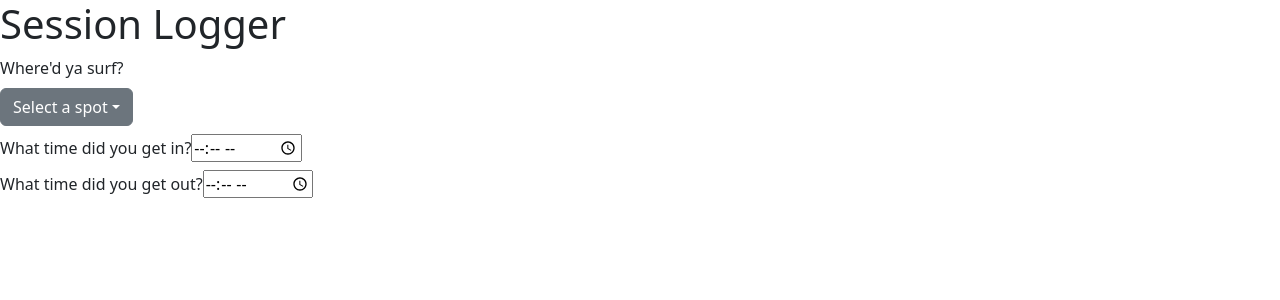
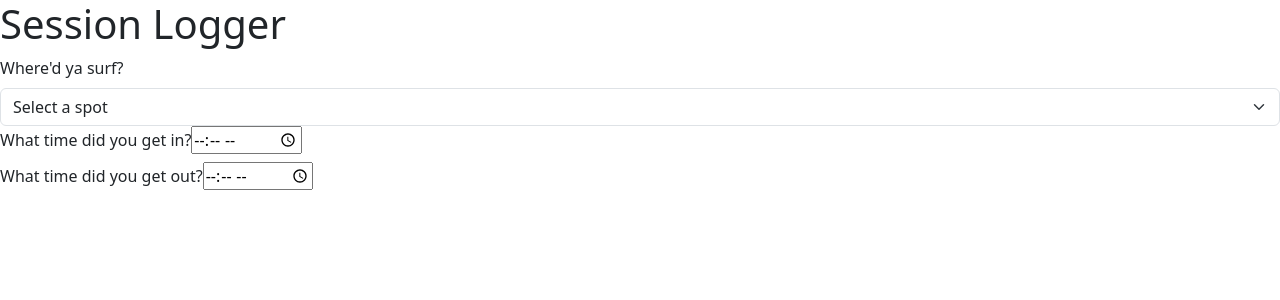
Before and after one commit to shindelr/Session-Logger-Frontend, a React (Vite) app in the folder session-logger-frontend/: page / in a window 1280 px wide. Shown: the top 300 px of the page. Built offline with nearby package versions, Linux system fonts and the light colour scheme.

Commit message:
Replaced the convoluted dropdown component with a select component. Much easier.

```diff
--- a/session-logger-frontend/src/components/DropdownOptions.tsx
+++ b/session-logger-frontend/src/components/DropdownOptions.tsx
@@ -8,11 +8,15 @@ interface Props {
 const DropdownOptions = ({ itemsArray }: Props) => {
   const [input, setInput] = useState('') ;
 
+  const handleClick = (item: string) => {
+    setInput(item)
+  }
+
   return (
     <ul className="dropdown-menu">
       {itemsArray.map((item, index) => (
         <li key={index}>
-          <a className="dropdown-item" onClick={() => {setInput(item)}}>{item}</a>
+          <a className="dropdown-item" onClick={() => handleClick(item)}>{item}</a>
         </li>
       ))}
     </ul>
--- a/session-logger-frontend/src/components/InputForm.tsx
+++ b/session-logger-frontend/src/components/InputForm.tsx
@@ -3,6 +3,7 @@
 // and a submit button.
 
 import DropdownMenu from "./DropdownMenu";
+import SelectMenu from "./SelectMenu";
 import TimeInput from "./timeInput";
 
 const InputForm = () => {
@@ -12,7 +13,8 @@ const InputForm = () => {
     <form>
       <div className="mb-3">
         <label className="form-label"> Where'd ya surf?</label>
-        <DropdownMenu inputName="Select a spot" itemArray={surfSpots} />
+        {/* <DropdownMenu inputName="Select a spot" itemArray={surfSpots} /> */}
+        <SelectMenu itemsArray={surfSpots}/>
 
         <div>
           <label className="form-label"> What time did you get in?</label>
--- /dev/null
+++ b/session-logger-frontend/src/components/SelectMenu.tsx
@@ -0,0 +1,22 @@
+// Creates dropdown selection menu for the input form.
+
+interface Props {
+  itemsArray: string[];
+}
+
+const SelectMenu = ({ itemsArray }: Props) => {
+  return (
+    <div>
+      <select className="form-select" aria-label="Default select example">
+        <option>Select a spot</option>
+        {itemsArray.map((item, index) => (
+          <option key={index} value={item}>
+            {item}
+          </option>
+        ))}
+      </select>
+    </div>
+  );
+};
+
+export default SelectMenu;
```
